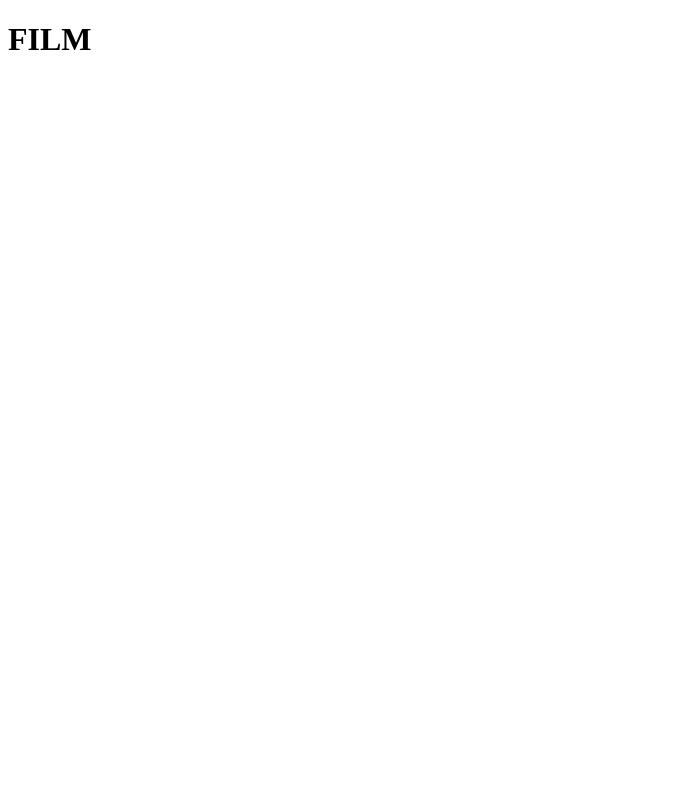
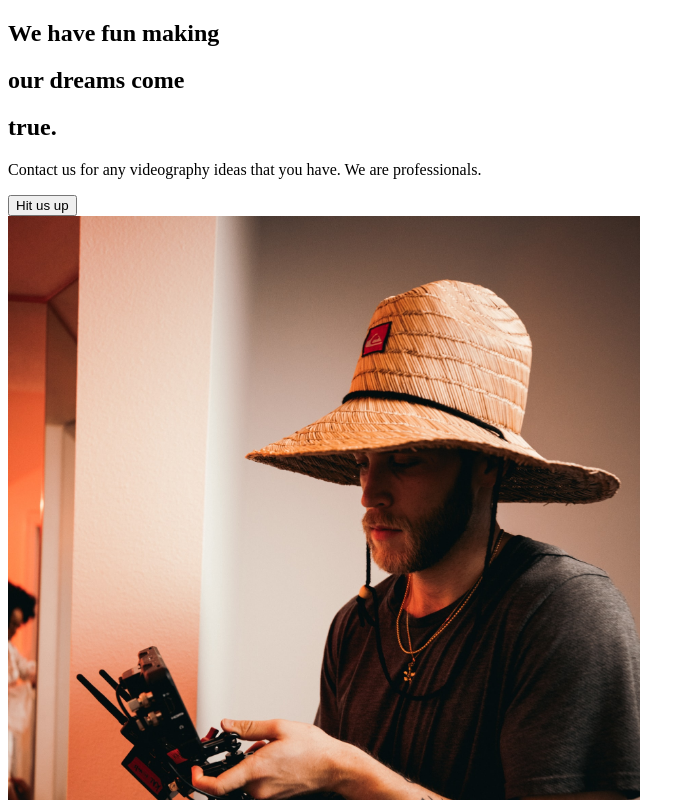
Before and after one commit to kceron/a-site-one, a React (Create React App) app: page / in a window 1280 px wide. Shown: the top 800 px of the page, without its empty margins (0-695 px from the left). Built offline with nearby package versions, Linux system fonts and the light colour scheme.

Commit message:
about section

```diff
--- a/src/App.js
+++ b/src/App.js
@@ -1,9 +1,10 @@
 import React from "react";
+import AboutUs from "./pages/AboutUs";
 
 function App() {
   return (
     <div className="App">
-      <h1>FILM</h1>
+      <AboutUs />
     </div>
   );
 }
--- /dev/null
+++ b/src/components/AboutSection.js
@@ -0,0 +1,34 @@
+import React from "react";
+import home1 from '../img/home1.jpg';
+
+const AboutSection = () => {
+  return (
+    <div>
+      <div className="description">
+        <div className="title">
+          <div className="hide">
+            <h2 className="">We have fun making</h2>
+          </div>
+          <div className="hide">
+            <h2 className="">
+              our <span>dreams</span> come
+            </h2>
+          </div>
+          <div className="hide">
+            <h2 className="">true.</h2>
+          </div>
+        </div>
+        <p>
+          Contact us for any videography ideas that you have. We are
+          professionals.
+        </p>
+        <button>Hit us up</button>
+      </div>
+      <div className="image">
+        <img style={{width: "50%"}} src={home1} alt="guy with a cam" />
+      </div>
+    </div>
+  );
+};
+
+export default AboutSection;
--- /dev/null
+++ b/src/pages/AboutUs.js
@@ -0,0 +1,8 @@
+import React from "react";
+import AboutSection from "../components/AboutSection";
+
+const AboutUs = () => {
+  return <AboutSection />;
+};
+
+export default AboutUs;
```
Also changed, not shown: src/img/home1.jpg (added), src/img/home1.png (deleted), src/styles/App.scss (added).
